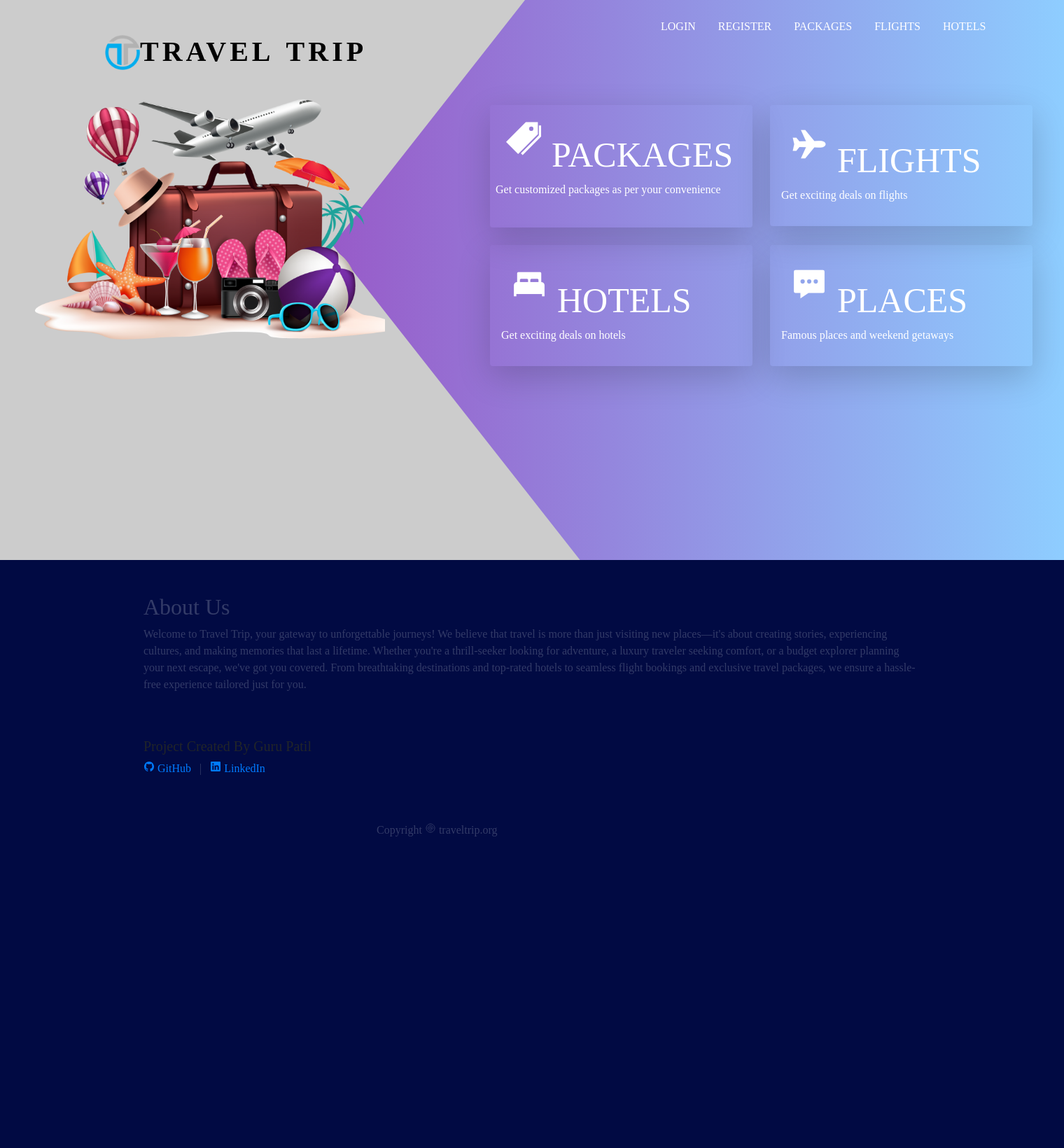
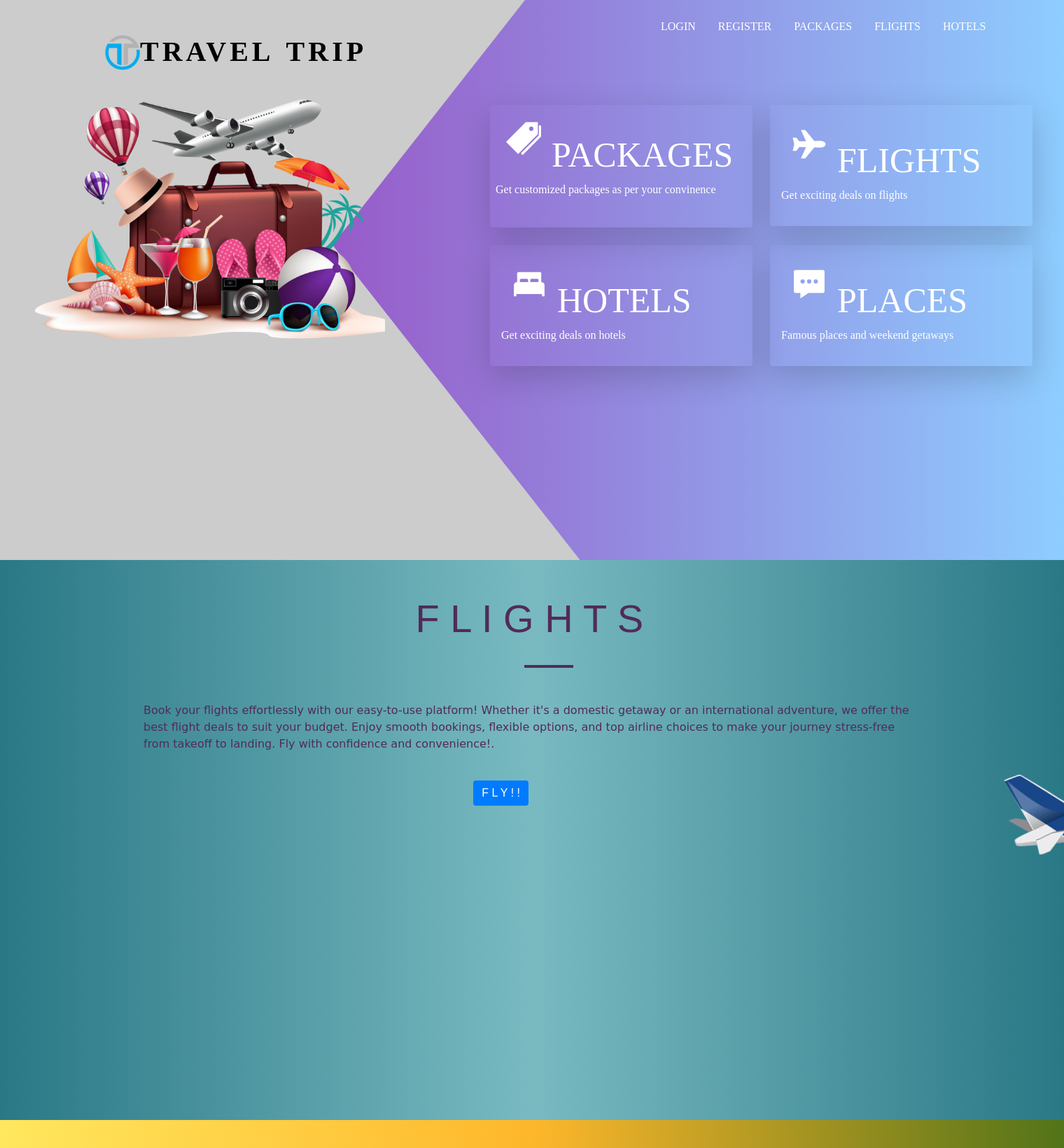
Before and after one commit to Gurupatil0003/TripMate, a Django app: page / in a window 1520 px wide. Shown: the top 1640 px of the page at 70% size. Before the commit the page ends 1195 px from the top, so only its background shows below. Run offline with Django 3.2, Linux system fonts and the light colour scheme; some libraries are stand-ins or nearby versions; some web fonts are replaced.

Commit message:
Update index.html

```diff
--- a/templates/index.html
+++ b/templates/index.html
@@ -27,7 +27,7 @@
         <a href="{% url 'package' %}">
         <div id="one"class="feature one shadow-lg p-2 rounded">
             <h5><ion-icon name="pricetags-sharp"></ion-icon>PACKAGES</h5>
-            <p>Get customized packages as per your convenience</p>
+            <p>Get customized packages as per your convinence</p>
         </div></a>
         <a href="{% url 'flights' %}">
         <div id="two"class="feature two shadow-lg p-3 rounded">
@@ -84,25 +84,53 @@
       {% endif %}
     </nav>
 </div>
+<div class="main-one">
+  <div class="container">
+    <h1 class="display-4 f-title">F L I G H T S</h1><br><br>
+    <p class="f-para">Book your flights effortlessly with our easy-to-use platform! Whether it's a domestic getaway or an international adventure, we offer the best flight deals to suit your budget. Enjoy smooth bookings, flexible options, and top airline choices to make your journey stress-free from takeoff to landing. Fly with confidence and convenience!.</p>
+    <br>  <a href="{% url 'flights' %}" class="f-btn btn btn-primary">F L Y ! !</a><br>
+
+  </div>
+
+  <img src="{% static "img/plane.png" %}" class="f-img click" alt="">
+
+</div>
+<div class="main-two">
+  <div class="container">
+    <h1 class="display-4 h-title">H O T E L S</h1><br><br>
+    <p class="h-para">Find your perfect stay with our wide range of hotel options! Whether you're looking for luxury resorts, budget-friendly accommodations, or cozy boutique hotels, we have something for every traveler. Enjoy hassle-free booking, exclusive deals, and comfortable stays at top-rated hotels worldwide. Let us make your trip relaxing and memorable!.</p>
+    <br> <div class="button-one">
+
+     <a href="{% url 'hotels' %}" class="h-btn btn btn-primary">B O O K</a><br>
+</div>
+  </div>
+
+  <img src="{% static "img/hotel1.png" %}" class="h-img-one h-imgs" alt="">
+  <img src="{% static "img/hotel2.png" %}" class="h-img-two h-imgs" alt="">
+  <img src="{% static "img/hotel3.png" %}" class="h-img-three h-imgs" alt="">
+  <img src="{% static "img/hotel4.png" %}" class="h-img-four h-imgs" alt="">
+
+</div>
 <div class="footer">
   <div class="container">
     <br><br>
   <h2 class="footer-title">About Us</h2>
-    <p class="footer-para">Welcome to Travel Trip, your gateway to unforgettable journeys! We believe that travel is more than just visiting new places—it's about creating stories, experiencing cultures, and making memories that last a lifetime.
+  <p class="footer-para">our ultimate partner in seamless trip planning! We specialize in organizing hassle-free travel experiences, from flights and hotels to customized itineraries. Whether it's a business trip, a family vacation, or an adventure getaway, we ensure smooth and stress-free travel. Let us handle the details while you focus on making unforgettable memories!</p>
+  <br><br><p class="footer-para copy">Copyright <ion-icon name="at-circle-outline"></ion-icon> traveltrip.org</p>
 
-      Whether you're a thrill-seeker looking for adventure, a luxury traveler seeking comfort, or a budget explorer planning your next escape, we've got you covered. From breathtaking destinations and top-rated hotels to seamless flight bookings and exclusive travel packages, we ensure a hassle-free experience tailored just for you.</p>
+  </div>
+</div>
 
-    <br><br>
-    <h5 class="footer-subtitle">Project Created By Guru Patil</h5>
+ <!-- Add LinkedIn and GitHub Links Here -->
  <p class="footer-para">
+  Connect with us:
+  <a href="https://www.linkedin.com/in/guranna-gouda-039870228/" target="_blank">
+    <ion-icon name="logo-linkedin"></ion-icon> LinkedIn
+  </a> |
   <a href="https://github.com/Gurupatil0003" target="_blank">
     <ion-icon name="logo-github"></ion-icon> GitHub
-      </a> &nbsp; | &nbsp;
-      <a href="https://www.linkedin.com/in/guranna-gouda-039870228/" target="_blank">
-        <ion-icon name="logo-linkedin"></ion-icon> LinkedIn
   </a>
 </p>
-
 <br><br>
 <p class="footer-para copy">Copyright <ion-icon name="at-circle-outline"></ion-icon> traveltrip.org</p>
 </div>
@@ -119,4 +147,8 @@ function delay (URL) {
   }
 </script>
   <script src="https://unpkg.com/ionicons@5.0.0/dist/ionicons.js"></script>
+  <!-- <script src="https://code.jquery.com/jquery-3.4.1.slim.min.js" integrity="sha384-J6qa4849blE2+poT4WnyKhv5vZF5SrPo0iEjwBvKU7imGFAV0wwj1yYfoRSJoZ+n" crossorigin="anonymous"></script>
+<script src="https://cdn.jsdelivr.net/npm/popper.js@1.16.0/dist/umd/popper.min.js" integrity="sha384-Q6E9RHvbIyZFJoft+2mJbHaEWldlvI9IOYy5n3zV9zzTtmI3UksdQRVvoxMfooAo" crossorigin="anonymous"></script>
+<script src="https://stackpath.bootstrapcdn.com/bootstrap/4.4.1/js/bootstrap.min.js" integrity="sha384-wfSDF2E50Y2D1uUdj0O3uMBJnjuUD4Ih7YwaYd1iqfktj0Uod8GCExl3Og8ifwB6" crossorigin="anonymous"></script>
+  </body> -->
 </html>
```
Lines whose indentation alone changed are shown as unchanged.
